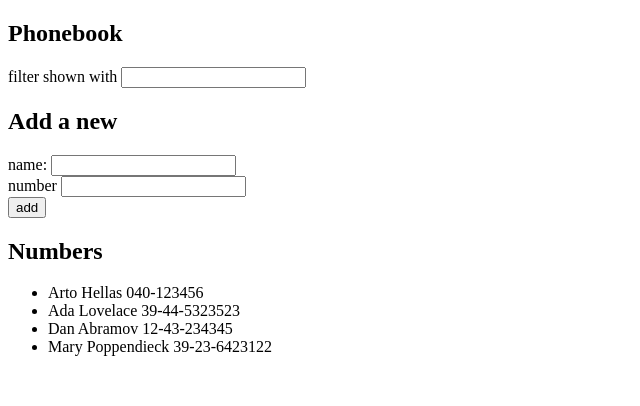
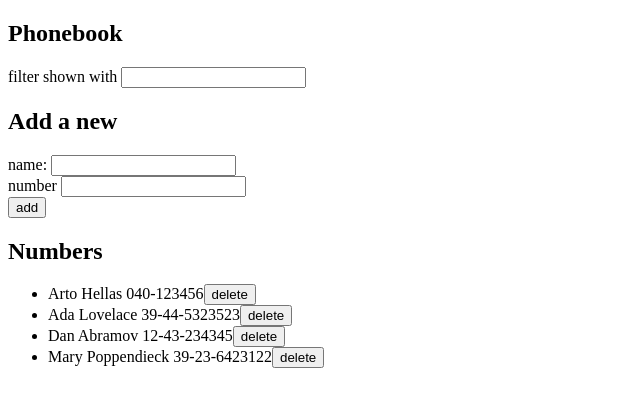
Before and after one commit to JuhoSiitonen/Fullstackopen, a React (Create React App) app in the folder part2/puhelinluettelo/: page / in a window 1280 px wide. Shown: the top 406 px of the page, without its empty margins (0-640 px from the left). Built offline with nearby package versions, Linux system fonts and the light colour scheme; data requests are answered from the project's data file.

Commit message:
Added exercises 2.11-2.15

```diff
--- a/part2/puhelinluettelo/src/App.js
+++ b/part2/puhelinluettelo/src/App.js
@@ -18,6 +18,19 @@ const App = () => {
       })
   }, [])
 
+  const updatePersons = (personObject) => {
+    const objID = persons.find(person => {
+      if (person.name === personObject.name) {
+        return person.id
+      }
+    })
+    phoneBook
+      .update(objID.id, personObject)
+      .then(response => {
+        setPersons(persons.map(person => person.id !== objID.id ? person : response))
+      })
+  }
+
   const addPersons = (event) => {
     event.preventDefault()
     const personObject = {
@@ -25,9 +38,14 @@ const App = () => {
       number: newNumber
     }
     if (persons.map(person => person.name).includes(personObject.name)) {
-      setNewName('')
-      setNewNumber('')
-      return alert(`${personObject.name} is already added to phonebook`)
+      if (!window.confirm(`${personObject.name} is already added to phonebook,
+      replace the old number with a new one?`)) {
+        setNewName('')
+        setNewNumber('')
+        return
+      }
+      updatePersons(personObject)
+      return
     }
 
     phoneBook
@@ -51,6 +69,21 @@ const App = () => {
     setNewFilter(event.target.value)
   }
 
+  const handlePersonDeletion = (person) => {
+    if (!window.confirm(`Delete ${person.name}?`)) {
+      return
+    }
+    phoneBook
+      .deletion(person.id)
+      .then(() => {
+        phoneBook
+          .getAll()
+          .then(response => {
+          setPersons(response)
+      })
+    })
+    }
+
   return (
     <div>
       <h2>Phonebook</h2>
@@ -60,7 +93,7 @@ const App = () => {
       value={newName} onChange={handlePersonChange}
       value2={newNumber} onChange2={handleNumberChange}/>
       <h2>Numbers</h2>
-      <PersonList persons={persons} newFilter={newFilter}/>
+      <PersonList persons={persons} newFilter={newFilter} buttonClick={handlePersonDeletion}/>
     </div>
   )
 }
--- /dev/null
+++ b/part2/puhelinluettelo/src/components/Button.js
@@ -0,0 +1,9 @@
+const Button = ({handleClick, text, id}) => {
+    return(
+    <button onClick={() => handleClick(id)}>
+        {text}
+    </button>
+    )
+}
+
+export default Button
--- a/part2/puhelinluettelo/src/components/PersonList.js
+++ b/part2/puhelinluettelo/src/components/PersonList.js
@@ -1,6 +1,7 @@
-const PersonList = ({persons, newFilter}) => {
+import Button from './Button'
+
+const PersonList = ({persons, newFilter, buttonClick }) => {
     if (newFilter !== '') {
-      console.log("toimii")
       const checkFilter = (person) => {
         return person.name.toLowerCase().includes(newFilter.toLowerCase())
       }
@@ -10,6 +11,8 @@ const PersonList = ({persons, newFilter}) => {
           {results.map(person =>
             <li key={person.name}>
               {person.name} {person.number}
+              <Button handleClick={buttonClick}
+              text={"delete"} id={person.id}/>
             </li>
             )}
       </ul>
@@ -20,6 +23,8 @@ const PersonList = ({persons, newFilter}) => {
       {persons.map(person =>
         <li key={person.name}>
           {person.name} {person.number}
+          <Button handleClick={buttonClick}
+          text={"delete"} id={person}/>
         </li>
         )}
       </ul>
--- a/part2/puhelinluettelo/src/services/numbers.js
+++ b/part2/puhelinluettelo/src/services/numbers.js
@@ -16,8 +16,19 @@ const update = (id, newObject) => {
   return request.then(response => response.data)
 }
 
+const deletion = (id) => {
+  const request = axios.delete(`${baseUrl}/${id}`)
+  return(
+    request.then(() => console.log("deleted"))
+    .catch(error => {
+        console.error("ERROR", error.message)
+    })
+  )
+}
+
 export default {
   getAll: getAll,
   create: create,
-  update: update
+  update: update,
+  deletion: deletion
 }
```
